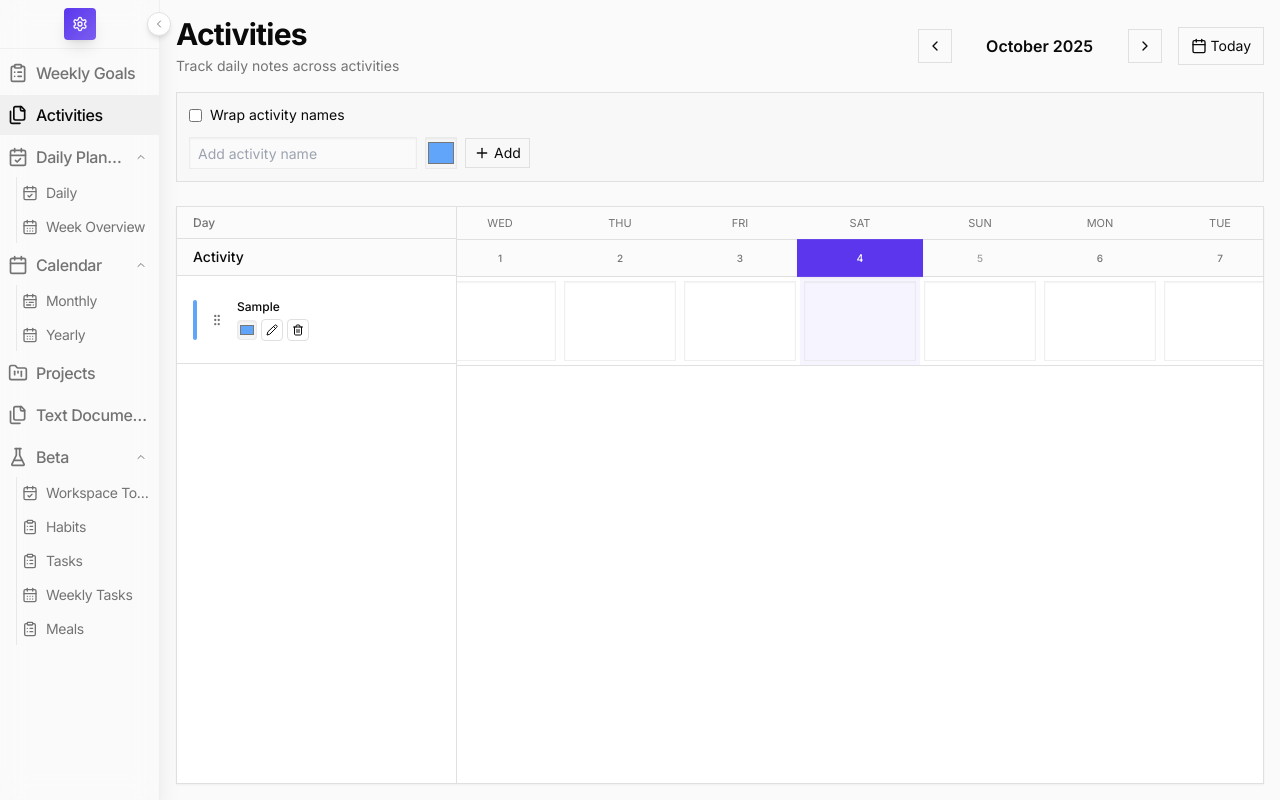
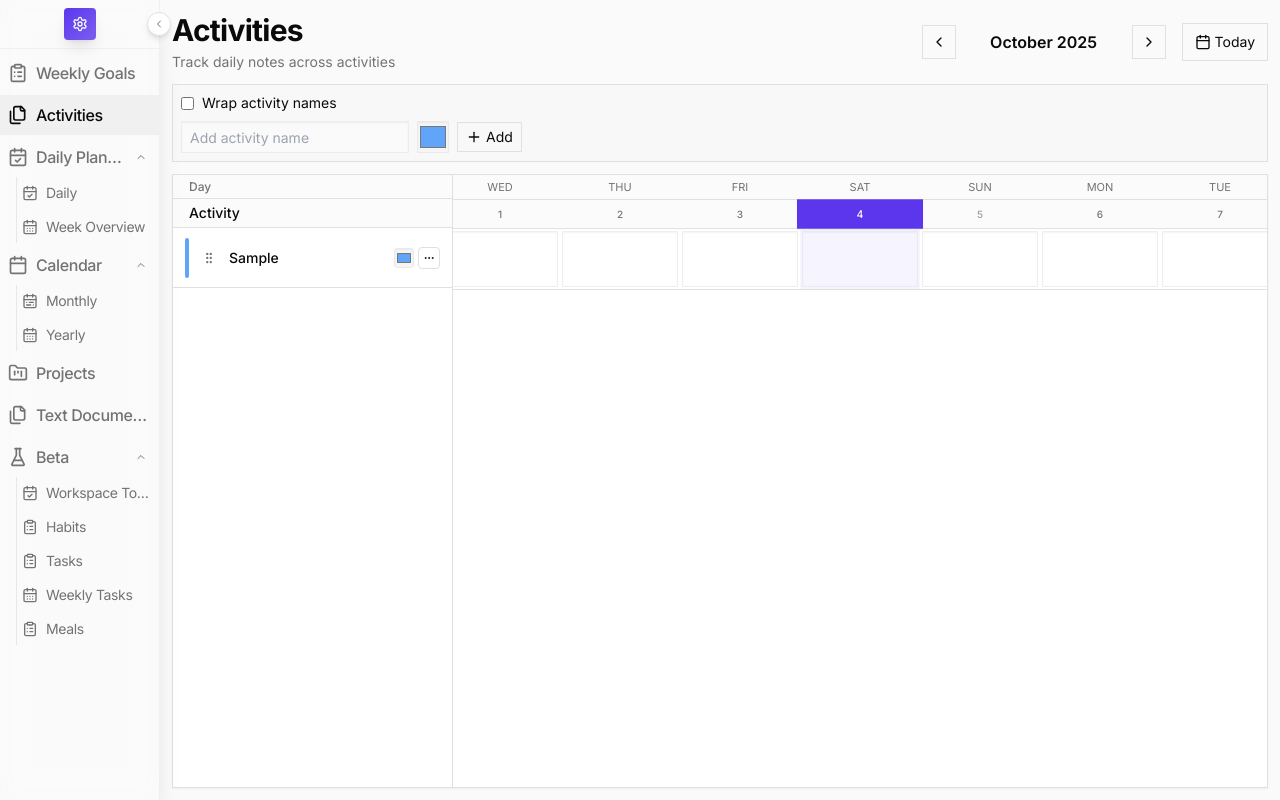
Before and after one commit to obihughes/omega-planner, a Next.js app: page /activities in a window 1280 px wide. Both pictures are taken after typing "Sample" into the empty fields and a click on the button "Add". Built offline with nearby package versions, Linux system fonts and the light colour scheme.

Commit message:
feat(activities): enhance Activities page UI with new Popover options for activity management; adjust layout and styling for improved usability and visual consistency

```diff
--- a/app/activities/page.tsx
+++ b/app/activities/page.tsx
@@ -1,9 +1,9 @@
 'use client';
 
 import React, { useEffect, useMemo, useState, useCallback, useRef } from 'react';
-import { AppLayout } from '@/components/ui';
+import { AppLayout, Popover, PopoverContent, PopoverTrigger } from '@/components/ui';
 import { ActivitiesStorage, ActivitiesByDate, ActivitiesListStorage, ActivityItem } from '@/utils/activitiesStorage';
-import { Calendar, ChevronLeft, ChevronRight, Plus, Pencil, Trash2, Check, X, GripVertical } from 'lucide-react';
+import { Calendar, ChevronLeft, ChevronRight, Plus, Pencil, Trash2, Check, X, GripVertical, MoreHorizontal } from 'lucide-react';
 
 export default function ActivitiesPage() {
   // Independent editable Activities list (decoupled from Workspace projects)
@@ -259,9 +259,9 @@ export default function ActivitiesPage() {
 
   return (
     <AppLayout>
-      <div className="h-full flex flex-col p-4">
+      <div className="h-full flex flex-col p-3">
         {/* Page Header */}
-        <div className="flex-shrink-0 mb-6">
+        <div className="flex-shrink-0 mb-3">
           <div className="flex flex-col sm:flex-row items-start sm:items-center justify-between gap-4">
             <div>
               <h1 className="text-3xl font-bold tracking-tight">Activities</h1>
@@ -287,7 +287,7 @@ export default function ActivitiesPage() {
           </div>
 
           {/* Controls */}
-          <div className="flex flex-col gap-3 mt-4 bg-muted/30 rounded-lg p-3 border">
+          <div className="flex flex-col gap-2 mt-3 bg-muted/30 rounded-lg p-2 border">
             <label className="flex items-center gap-2 text-sm cursor-pointer hover:text-foreground transition-colors">
               <input
                 type="checkbox"
@@ -333,8 +333,8 @@ export default function ActivitiesPage() {
           >
             {/* Header for left column */}
             <div className="flex-shrink-0 border-b bg-muted/30">
-              <div className="h-8 flex items-center px-4 text-xs font-medium text-muted-foreground border-b">Day</div>
-              <div className="h-9 flex items-center px-4 text-sm font-medium">Activity</div>
+              <div className="h-6 flex items-center px-4 text-xs font-medium text-muted-foreground border-b">Day</div>
+              <div className="h-7 flex items-center px-4 text-sm font-medium">Activity</div>
             </div>
 
             {/* Activity names list - scrollable (scrollbar hidden, synced with right pane) */}
@@ -343,17 +343,18 @@ export default function ActivitiesPage() {
               ref={leftScrollRef}
             >
               {activities.length === 0 ? (
-                <div className="p-12 text-center text-sm text-muted-foreground">No activities yet</div>
+                <div className="p-6 text-center text-sm text-muted-foreground">No activities yet</div>
               ) : (
                 activities.map((a) => (
                   <div
                     key={a.id}
-                    className={`px-4 py-3 text-sm flex items-center gap-2 hover:bg-muted/20 transition-colors border-b ${dragOverActivityId === a.id ? 'bg-primary/5' : ''}`}
-                    style={{ height: '88px' }}
+                    className={`px-3 py-2 text-sm flex items-center justify-between hover:bg-muted/20 transition-colors border-b ${dragOverActivityId === a.id ? 'bg-primary/5' : ''}`}
+                    style={{ height: '60px' }}
                     onDragOver={(e) => handleDragOver(e, a.id)}
                     onDrop={() => handleDrop(a.id)}
                     onDragEnd={handleDragEnd}
                   >
+                    <div className="flex items-center gap-2 flex-1 min-w-0">
                       <div
                         className="w-1 h-10 rounded-full flex-shrink-0"
                         style={{ backgroundColor: a.color || '#64748b' }}
@@ -373,7 +374,7 @@ export default function ActivitiesPage() {
                               value={editingName}
                               onChange={(e) => setEditingName(e.target.value)}
                               onKeyDown={(e) => { if (e.key === 'Enter') commitEdit(a.id); if (e.key === 'Escape') cancelEdit(); }}
-                            className="w-full h-7 px-2 py-1 text-xs bg-background border rounded-md"
+                              className="w-full h-7 px-2 py-1 text-sm bg-background border rounded-md"
                               autoFocus
                             />
                             <div className="flex gap-1">
@@ -386,11 +387,14 @@ export default function ActivitiesPage() {
                             </div>
                           </div>
                         ) : (
-                        <div>
-                          <div className={`font-medium text-xs ${wrapNames ? 'whitespace-normal break-words' : 'truncate'}`}>
+                          <div className={`font-medium text-sm ${wrapNames ? 'whitespace-normal break-words' : 'truncate'}`}>
                             {a.name}
                           </div>
-                          <div className="flex items-center gap-1 mt-1">
+                        )}
+                      </div>
+                    </div>
+                    {editingId !== a.id && (
+                      <div className="flex items-center gap-1 ml-2">
                         <input
                           type="color"
                           value={a.color || '#64748b'}
@@ -398,24 +402,34 @@ export default function ActivitiesPage() {
                           className="h-5 w-5 p-0 border rounded cursor-pointer flex-shrink-0"
                           title="Change color"
                         />
+                        <Popover>
+                          <PopoverTrigger asChild>
                             <button
                               className="p-1 text-xs border rounded hover:bg-muted flex-shrink-0"
-                              title="Rename"
+                              title="More options"
+                            >
+                              <MoreHorizontal className="w-3 h-3" />
+                            </button>
+                          </PopoverTrigger>
+                          <PopoverContent className="w-40 p-1" align="end" side="right">
+                            <button
+                              className="w-full text-left px-2 py-1.5 text-xs hover:bg-muted rounded flex items-center gap-2"
                               onClick={() => startEditing(a.id, a.name)}
                             >
                               <Pencil className="w-3 h-3" />
+                              Rename
                             </button>
                             <button
-                              className="p-1 text-xs border rounded hover:bg-muted hover:text-red-600 flex-shrink-0"
-                              title="Delete"
+                              className="w-full text-left px-2 py-1.5 text-xs hover:bg-muted hover:text-red-600 rounded flex items-center gap-2"
                               onClick={() => deleteActivity(a.id)}
                             >
                               <Trash2 className="w-3 h-3" />
+                              Delete
                             </button>
-                          </div>
+                          </PopoverContent>
+                        </Popover>
                       </div>
                     )}
-                    </div>
                   </div>
                 ))
               )}
@@ -438,7 +452,7 @@ export default function ActivitiesPage() {
                     return (
                       <div
                         key={`dow-${d}`}
-                        className="h-8 text-[11px] flex items-center justify-center text-muted-foreground uppercase flex-shrink-0"
+                        className="h-6 text-[11px] flex items-center justify-center text-muted-foreground uppercase flex-shrink-0"
                         style={{ width: '120px' }}
                         title={date.toLocaleDateString(undefined, { weekday: 'long' })}
                       >
@@ -458,7 +472,7 @@ export default function ActivitiesPage() {
                     return (
                       <div
                         key={d}
-                        className={`h-9 text-[10px] font-medium flex items-center justify-center transition-all flex-shrink-0 ${
+                        className={`h-7 text-[10px] font-medium flex items-center justify-center transition-all flex-shrink-0 ${
                           isToday
                             ? 'rounded-md bg-primary text-primary-foreground shadow-sm scale-105'
                             : isWeekend
@@ -480,7 +494,7 @@ export default function ActivitiesPage() {
             <div>
               <div style={{ minWidth: `${daysInMonth * 120}px` }}>
                 {activities.length === 0 ? (
-                  <div className="p-12 text-center text-sm text-muted-foreground">Add activities to start tracking</div>
+                  <div className="p-6 text-center text-sm text-muted-foreground">Add activities to start tracking</div>
                 ) : (
                   activities.map((a) => (
                     <div
@@ -497,10 +511,10 @@ export default function ActivitiesPage() {
                         return (
                           <div
                             key={`${a.id}-${d}`}
-                            className={`p-1 flex-shrink-0 ${isToday ? 'bg-primary/5' : ''}`}
+                            className={`p-0.5 flex-shrink-0 ${isToday ? 'bg-primary/5' : ''}`}
                             style={{
                               width: '120px',
-                              height: '88px',
+                              height: '60px',
                               background: value.trim() ? hexToRgba(a.color, 0.12) : undefined,
                             }}
                           >
@@ -510,7 +524,7 @@ export default function ActivitiesPage() {
                               spellCheck={false}
                               autoCorrect="off"
                               autoCapitalize="off"
-                              className="w-full h-full text-xs bg-transparent border rounded-md px-2 py-1 focus:ring-2 focus:ring-primary/20 focus:outline-none resize-none"
+                              className="w-full h-full text-xs bg-transparent border rounded-md px-1.5 py-0.5 focus:ring-2 focus:ring-primary/20 focus:outline-none resize-none"
                             />
                           </div>
                         );
```
Lines whose indentation alone changed are shown as unchanged.
